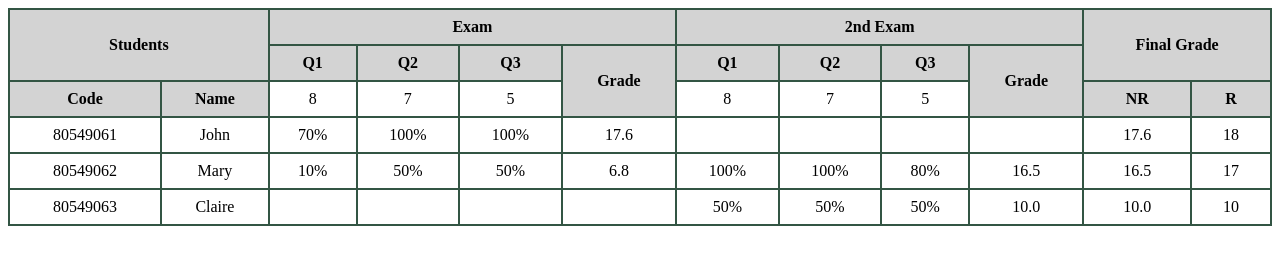
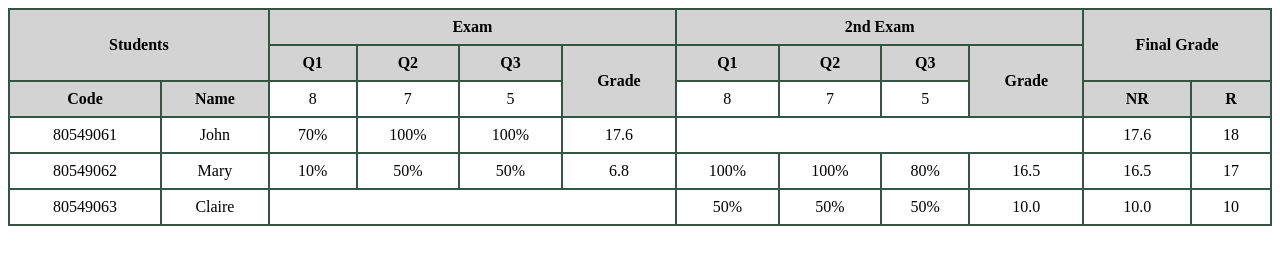
Before and after one commit to PhanHair/2025_FIT4014_ThietkeWeb, a plain HTML site: page BaiTap3.html in a window 1280 px wide. Drawn offline with Linux system fonts and the light colour scheme.

Commit message:
Update BaiTap3.html

```diff
--- a/BaiTap3.html
+++ b/BaiTap3.html
@@ -61,10 +61,7 @@ td {
        <td>100%</td>
        <td>100%</td>
        <td>17.6</td>
-       <td></td>
-       <td></td>
-       <td></td>
-       <td></td>
+       <td colspan="4"></td>
        <td>17.6</td>
        <td>18</td>
     </tr>
@@ -85,10 +82,7 @@ td {
     <tr>
        <td>80549063</td>
        <td>Claire</td>
-       <td></td>
-       <td></td>
-       <td></td>
-       <td></td>
+       <td colspan="4"></td>
        <td>50%</td>
        <td>50%</td>
        <td>50%</td>
```
